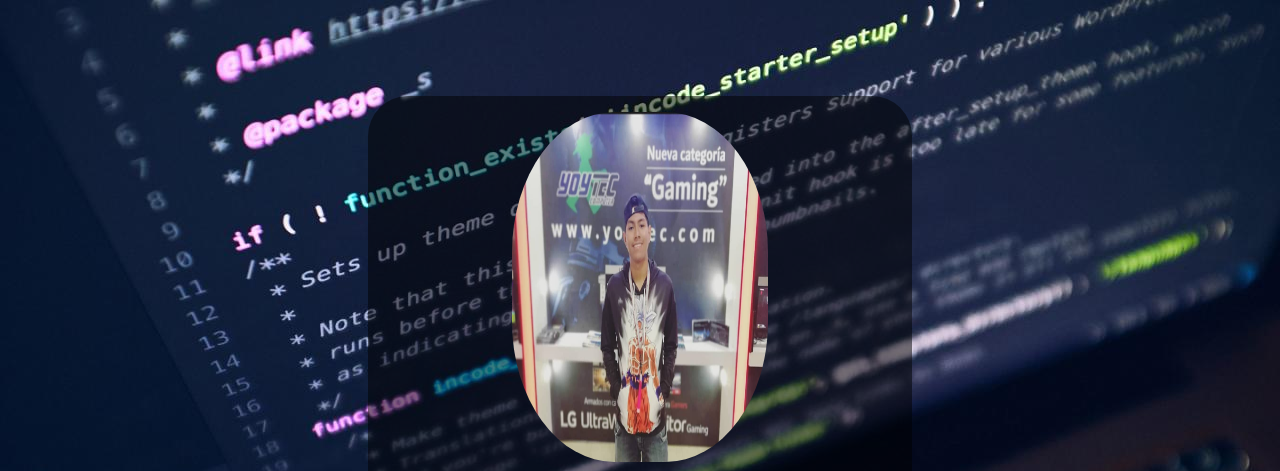
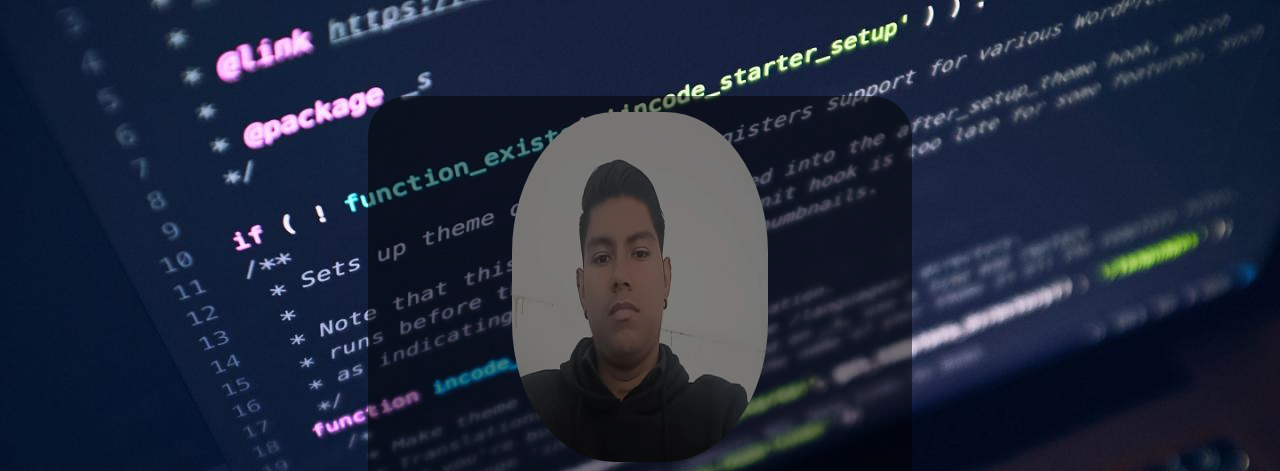
Before and after one commit to Humberto2997/Humberto_Card, a plain HTML site: page index.html in a window 1280 px wide. Shown: the top 471 px of the page. Drawn offline with nearby package versions, Linux system fonts and the light colour scheme.

Commit message:
Version 1.0

```diff
--- a/index.html
+++ b/index.html
@@ -10,7 +10,7 @@
 </head>
 <body class="body">
     <main class="card">
-        <img src="/Humberto.jpg" alt="Humberto Ossa" width="256" height="350" class="img"/>
+        <img src="/Humbert.jpg" alt="Humberto Ossa" width="256" height="350" class="img"/>
 
     <h1 class="card_title">Humberto Ossa</h1>
     <h2  class="card_subtitle">🖥️Desarrollador de Software🖥️</h2>
```
